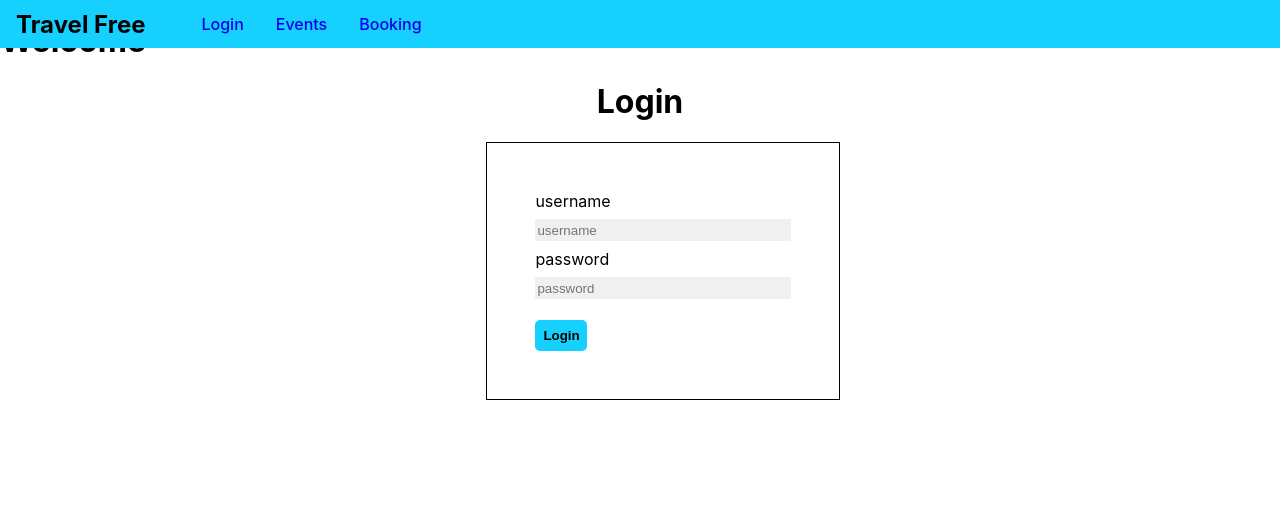
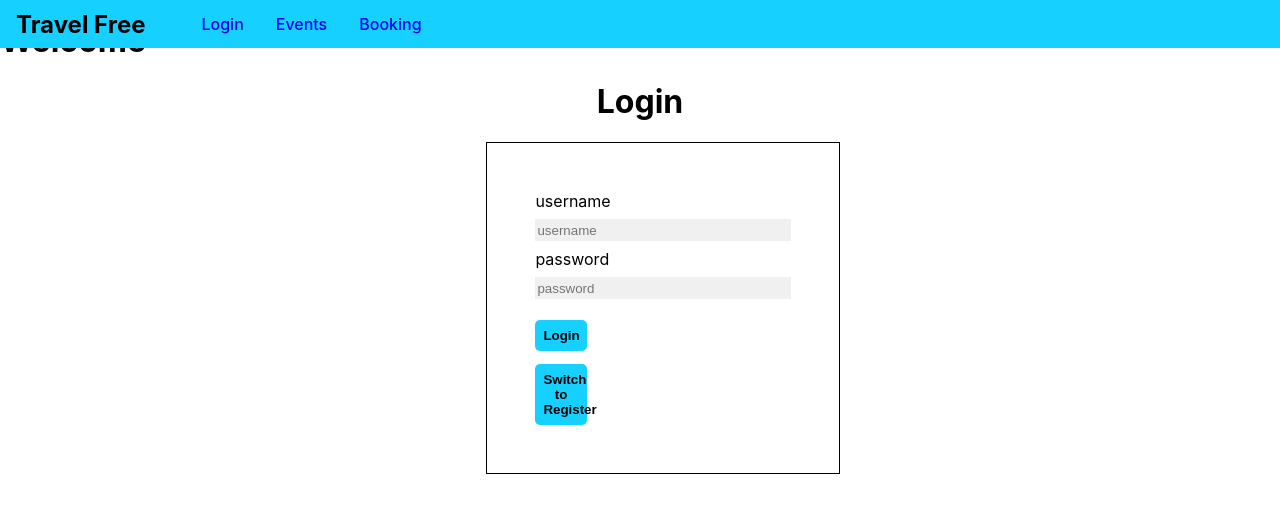
Before and after one commit to John-v77/-John-v77-graphQL-react_app, a React (Create React App) app in the folder client/: page /auth in a window 1280 px wide. Shown: the top 512 px of the page. Built offline with nearby package versions, Linux system fonts and the light colour scheme.

Commit message:
toggle between Login and Sign up

```diff
--- a/client/src/components/auth/Auth.js
+++ b/client/src/components/auth/Auth.js
@@ -4,6 +4,15 @@ import './auth.css';
 function Auth(props) {
 
     const [loginObj, setLoginObj] = useState({})
+    const [stateLogin, setStateLogin] = useState(true)
+
+    const switchMode =(e)=>{
+
+        e.preventDefault()
+        setStateLogin(!stateLogin)
+
+        console.log(stateLogin)
+    }
 
     const recordVal = (e)=>{
         setLoginObj({...loginObj, [e.target.name] : e.target.value})
@@ -68,7 +77,7 @@ function Auth(props) {
 
     return (
         <div className='login-page'>
-            <h1>Login</h1>
+            <h1>{stateLogin ? 'Login' :'Register'}</h1>
             <form onSubmit={sendReq} className='login-form'>
                 <label>username</label>
                     <input onChange={recordVal} type={'text'} placeholder='username' name='username'/>
@@ -77,6 +86,7 @@ function Auth(props) {
                     <input onChange={recordVal} type={'text'} placeholder='password' name='password'/>
 
                 <button type='submit'>Login</button>
+                <button type='button' onClick={switchMode}>Switch to {stateLogin ? 'Register' : 'Login'}</button>
             </form>
         </div>
     );
```
